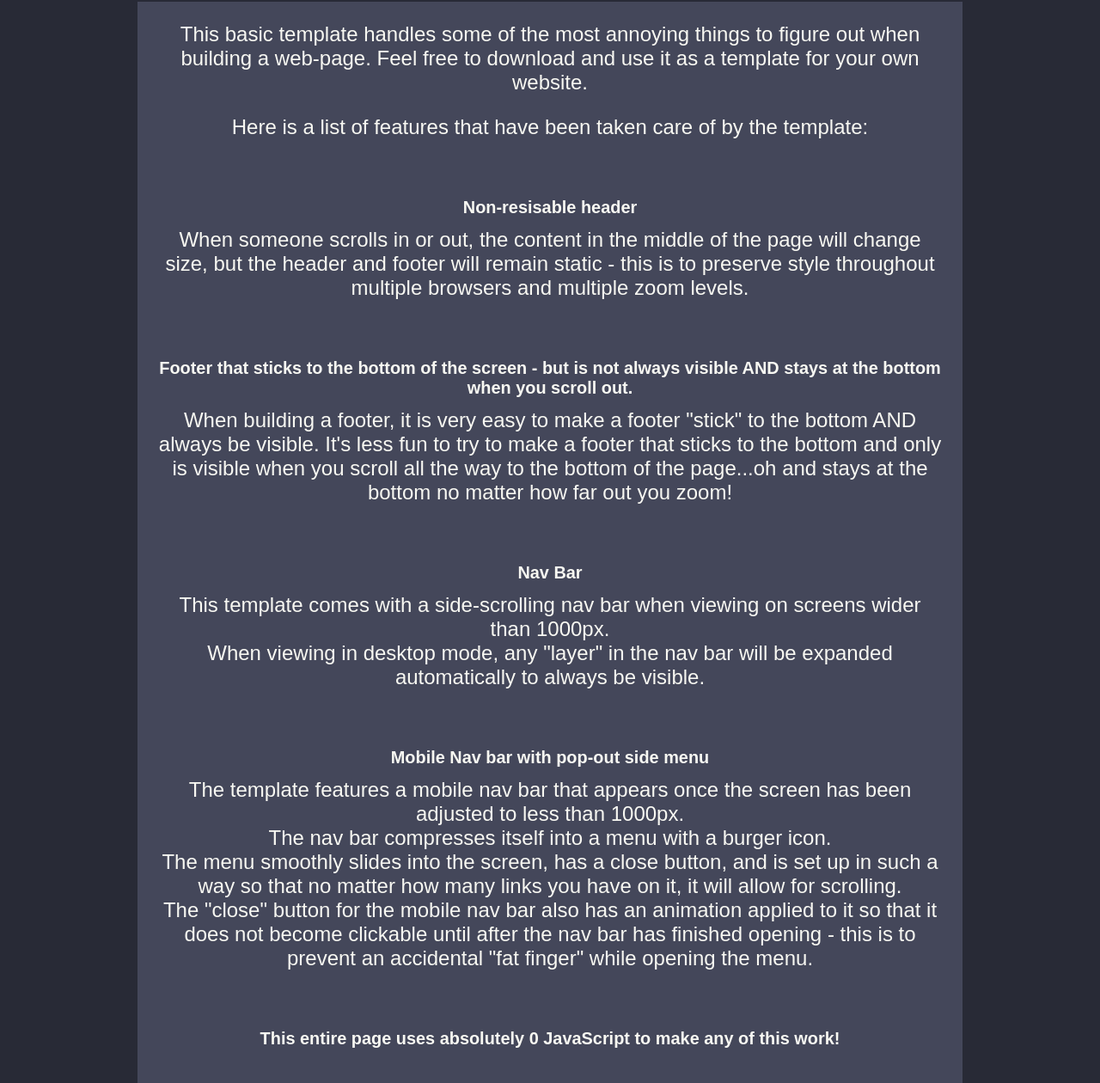
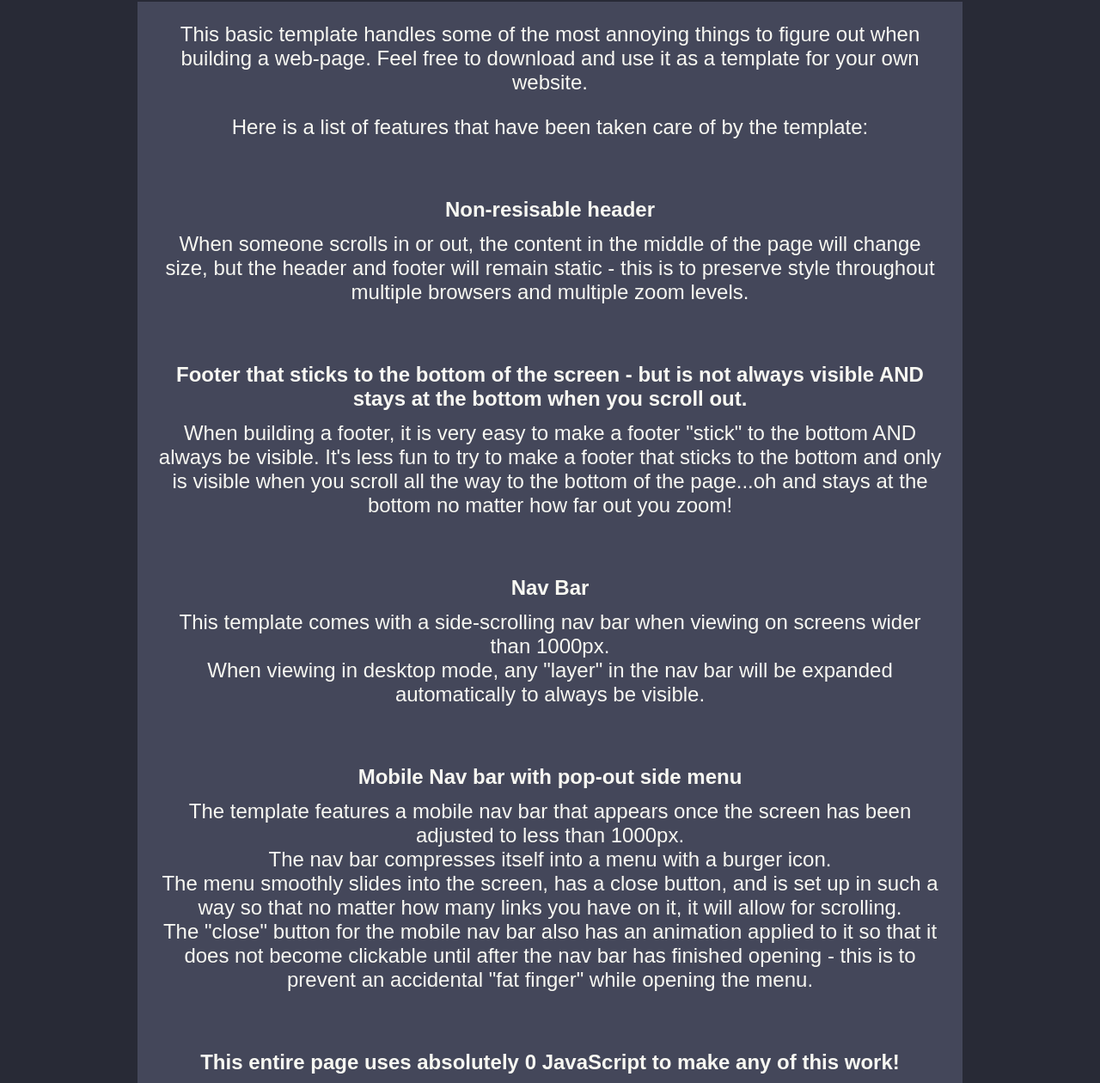
Before and after one commit to ChrisSaladin/ChrisSaladin.github.io, a plain HTML site: page darkTheme.html in a window 1280 px wide. Shown: the part 40-1300 px from the top of the page at 86% size. Drawn offline with Linux system fonts and the light colour scheme.

Commit message:
Add files via upload

```diff
--- a/darkTheme.html
+++ b/darkTheme.html
@@ -75,19 +75,19 @@
 
             <br>
             <br>
-            <h5>Non-resisable header</h5>
+            <h4>Non-resisable header</h4>
 
             <p>When someone scrolls in or out, the content in the middle of the page will change size, but the header and footer will remain static - this is to preserve style throughout multiple browsers and multiple zoom levels.</p>
 
             <br>
             <br>
-            <h5>Footer that sticks to the bottom of the screen - but is not always visible AND stays at the bottom when you scroll out.</h5>
+            <h4>Footer that sticks to the bottom of the screen - but is not always visible AND stays at the bottom when you scroll out.</h4>
 
             <p>When building a footer, it is very easy to make a footer "stick" to the bottom AND always be visible. It's less fun to try to make a footer that sticks to the bottom and only is visible when you scroll all the way to the bottom of the page...oh and stays at the bottom no matter how far out you zoom!</p>
 
             <br>
             <br>
-            <h5>Nav Bar</h5>
+            <h4>Nav Bar</h4>
 
             <p>This template comes with a side-scrolling nav bar when viewing on screens wider than 1000px.<br>
                 When viewing in desktop mode, any "layer" in the nav bar will be expanded automatically to always be visible.
@@ -95,7 +95,7 @@
 
             <br>
             <br>
-            <h5>Mobile Nav bar with pop-out side menu</h5>
+            <h4>Mobile Nav bar with pop-out side menu</h4>
 
             <p>The template features a mobile nav bar that appears once the screen has been adjusted to less than 1000px.<br>
                 The nav bar compresses itself into a menu with a burger icon.<br>
@@ -105,7 +105,7 @@
 
             <br>
             <br>
-            <h5>This entire page uses absolutely 0 JavaScript to make any of this work!</h5>
+            <h4>This entire page uses absolutely 0 JavaScript to make any of this work!</h4>
 
             <br>
             <br>
```
Also changed, not shown: index.html (+5 -5 lines).
